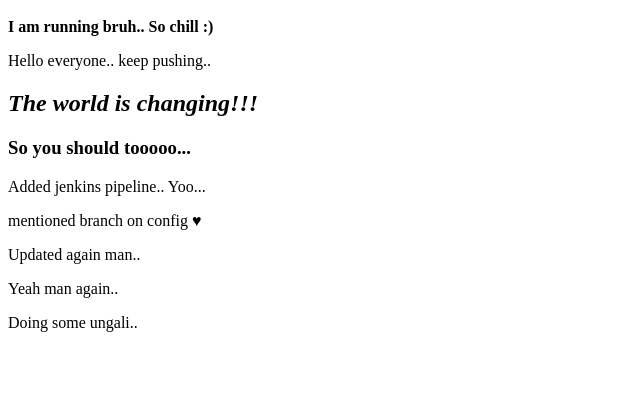
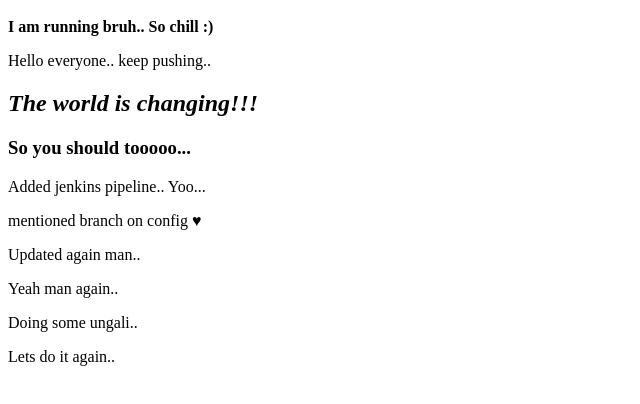
Before and after one commit to rvyas69/jenkins-test, a plain HTML site: page index.html in a window 1280 px wide. Shown: the part 48-452 px from the top of the page, without its empty margins (0-640 px from the left). Drawn offline with Linux system fonts and the light colour scheme.

Commit message:
Update index.html

```diff
--- a/index.html
+++ b/index.html
@@ -10,4 +10,5 @@
   <p>Updated again man..</p>
   <p>Yeah man again..</p>
   <p>Doing some ungali..</p>
+  <p>Lets do it again..</p>
 </html>
```
